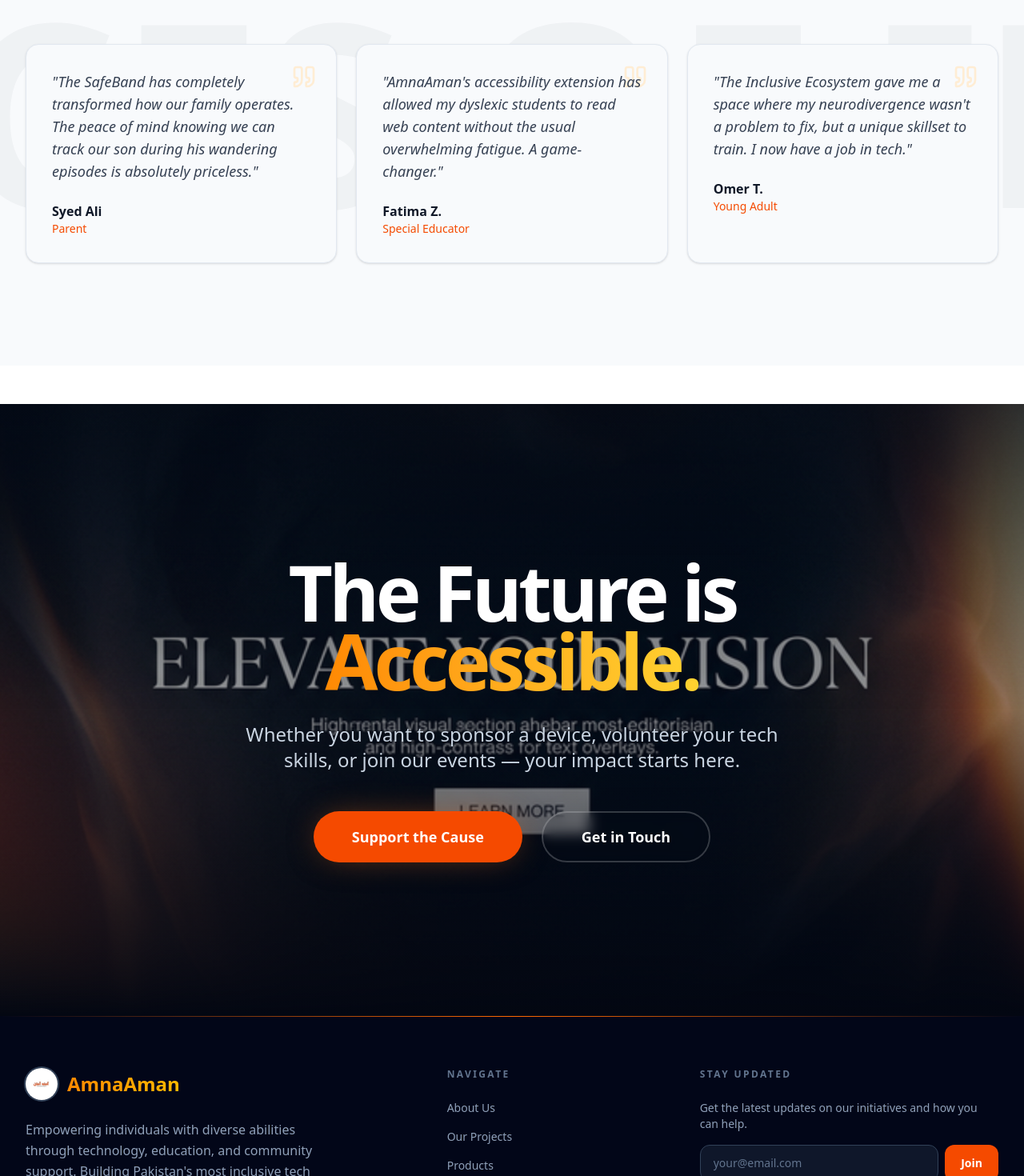
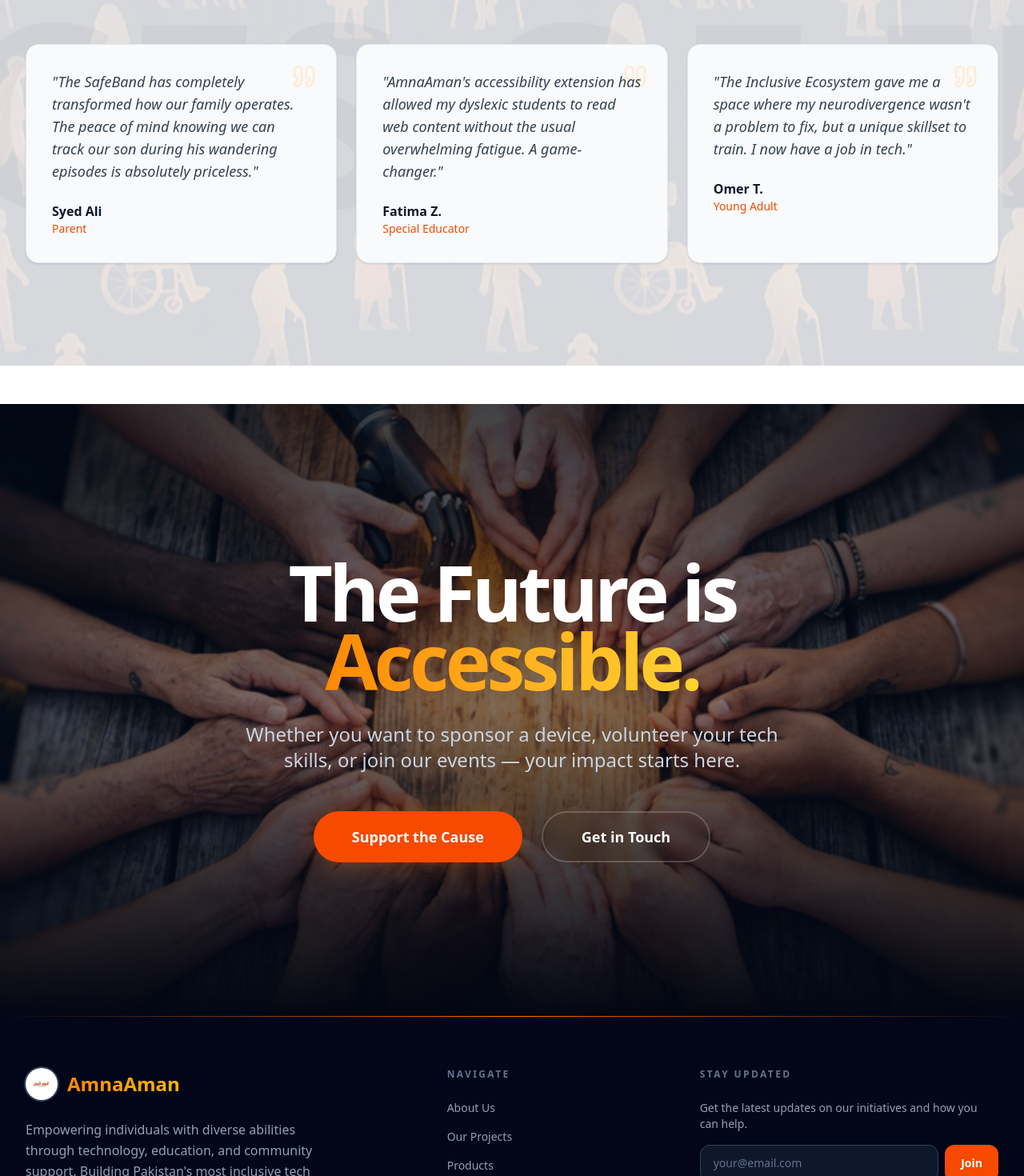
Before and after one commit to hassankhan23f/amna-aman-project, a Next.js app: page / in a window 1280 px wide. Shown: the part 2334-3804 px from the top of the page at 80% size. Built offline with nearby package versions, Linux system fonts and the light colour scheme; no server answers.

Commit message:
Phase 5: Added authentic background images to Testimonial and CTA sections

```diff
--- a/src/app/page.tsx
+++ b/src/app/page.tsx
@@ -222,6 +222,11 @@
         ========================================
       */}
       <section className="py-24 sm:py-32 relative w-full overflow-hidden bg-slate-50 dark:bg-[#080c16]">
+        {/* Subtle Inclusion Pattern Background */}
+        <div className="absolute inset-0 opacity-[0.15] dark:opacity-10 pointer-events-none mix-blend-multiply dark:mix-blend-screen">
+          <Image src="/images/bg_inclusion_pattern.png" alt="Inclusion Pattern" fill className="object-cover" />
+        </div>
+
         {/* Abstract typography background */}
         <div className="absolute top-1/2 left-1/2 -translate-x-1/2 -translate-y-1/2 w-[200%] text-center pointer-events-none opacity-[0.03] dark:opacity-[0.02]">
           <h2 className="text-[20rem] font-black leading-none whitespace-nowrap">VOICES OF IMPACT</h2>
@@ -270,10 +275,10 @@
       */}
       <section className="relative py-32 sm:py-48 mt-12 overflow-hidden bg-[#030712]">
         <Image
-          src="/images/home_cta_bg.png"
-          alt="Dark abstract background"
+          src="/images/bg_community_hands.png"
+          alt="Diverse community hands together"
           fill
-          className="object-cover opacity-60 mix-blend-screen"
+          className="object-cover opacity-50 mix-blend-screen"
         />
         <div className="absolute inset-0 bg-gradient-to-t from-[#030712] via-transparent to-[#030712]/50"></div>
 
```
Also changed, not shown: public/images/bg_community_hands.png (added), public/images/bg_inclusion_pattern.png (added).
